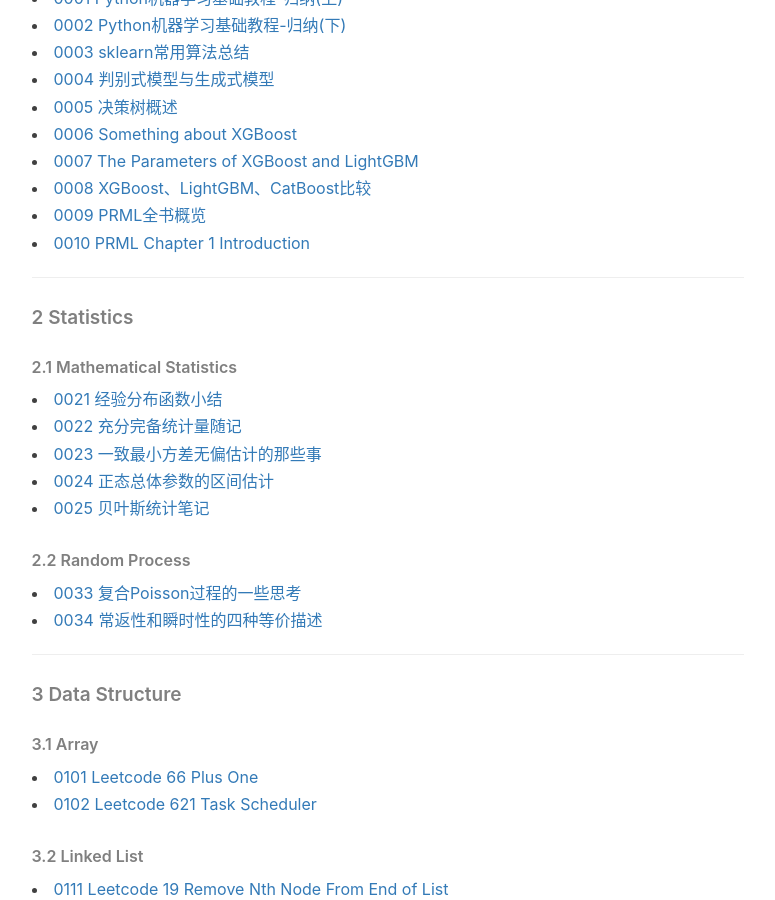
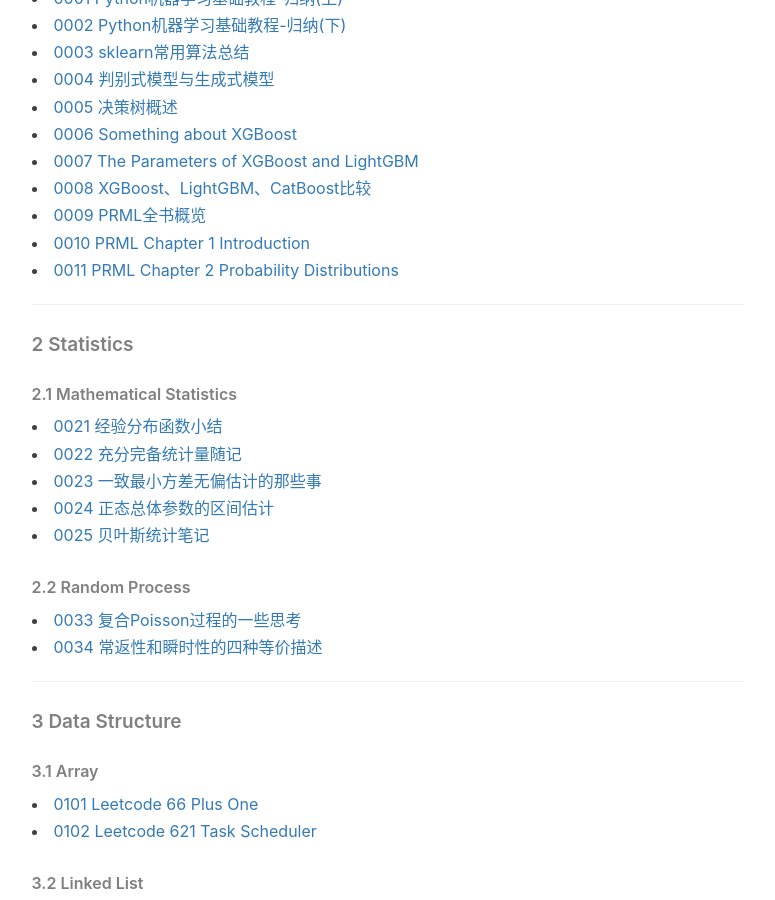
Before and after one commit to ZaccWu/ZaccWu.github.io, a Jekyll site: the page built from post list.html, in a window 1280 px wide and 900 px high, scrolled down 742 px. Shown: the whole window, without its empty margins (136-911 px from the left). Built offline with Jekyll 4.4.1, drawn with Linux system fonts in a browser that asks for light colours; nearby versions of some CDN libraries; comment, search, counter and statistics services are not loaded.

Commit message:
Update post list.html

```diff
--- a/post list.html
+++ b/post list.html
@@ -33,6 +33,7 @@
     <li><a href="https://tinky2013.github.io/2019/09/04/XGBoost-LightBGM-CatBoost%E6%AF%94%E8%BE%83/">0008 XGBoost、LightGBM、CatBoost比较</a></li>
     <li><a href="https://tinky2013.github.io/2019/09/05/PRML%E5%85%A8%E4%B9%A6%E6%A6%82%E8%A7%88/">0009 PRML全书概览</a></li>
     <li><a href="https://tinky2013.github.io/2019/09/06/PRML-Chapter-1-Introduction/">0010 PRML Chapter 1 Introduction</a></li>
+    <li><a href="https://tinky2013.github.io/2019/09/09/PRML-Chapter-2-Probability-Distributions/">0011 PRML Chapter 2 Probability Distributions</a></li>
 
     <hr>
     <h5>2 Statistics</h5>
```
